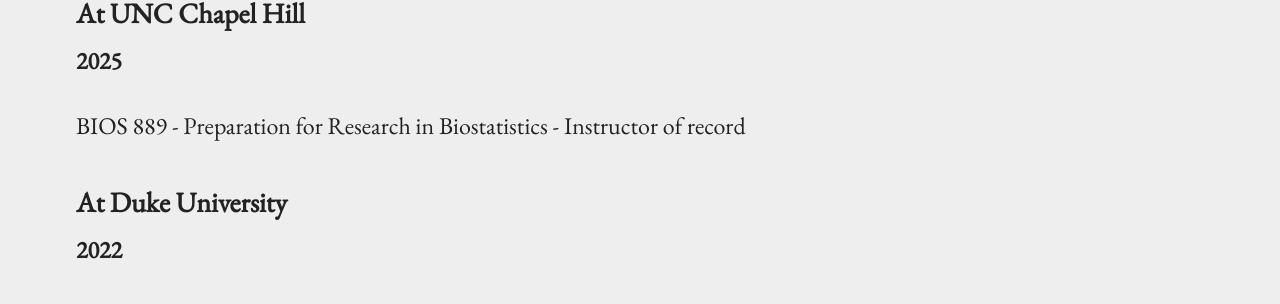
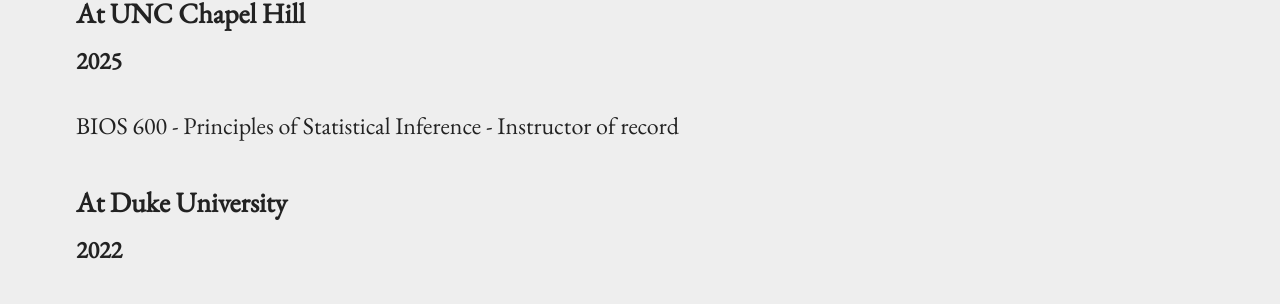
Before and after one commit to j-g-b/j-g-b.github.io, a Jekyll site: the page built from teaching.md, in a window 1280 px wide. Shown: the part 257-561 px from the top of the page. Built offline with Jekyll 4.4.1, drawn with Linux system fonts in a browser that asks for light colours.

Commit message:
updating course info

```diff
--- a/teaching.md
+++ b/teaching.md
@@ -8,7 +8,7 @@
 
 **2025**
 
-BIOS 889 - Preparation for Research in Biostatistics - Instructor of record
+BIOS 600 - Principles of Statistical Inference - Instructor of record
 
 ### At Duke University
 
```
